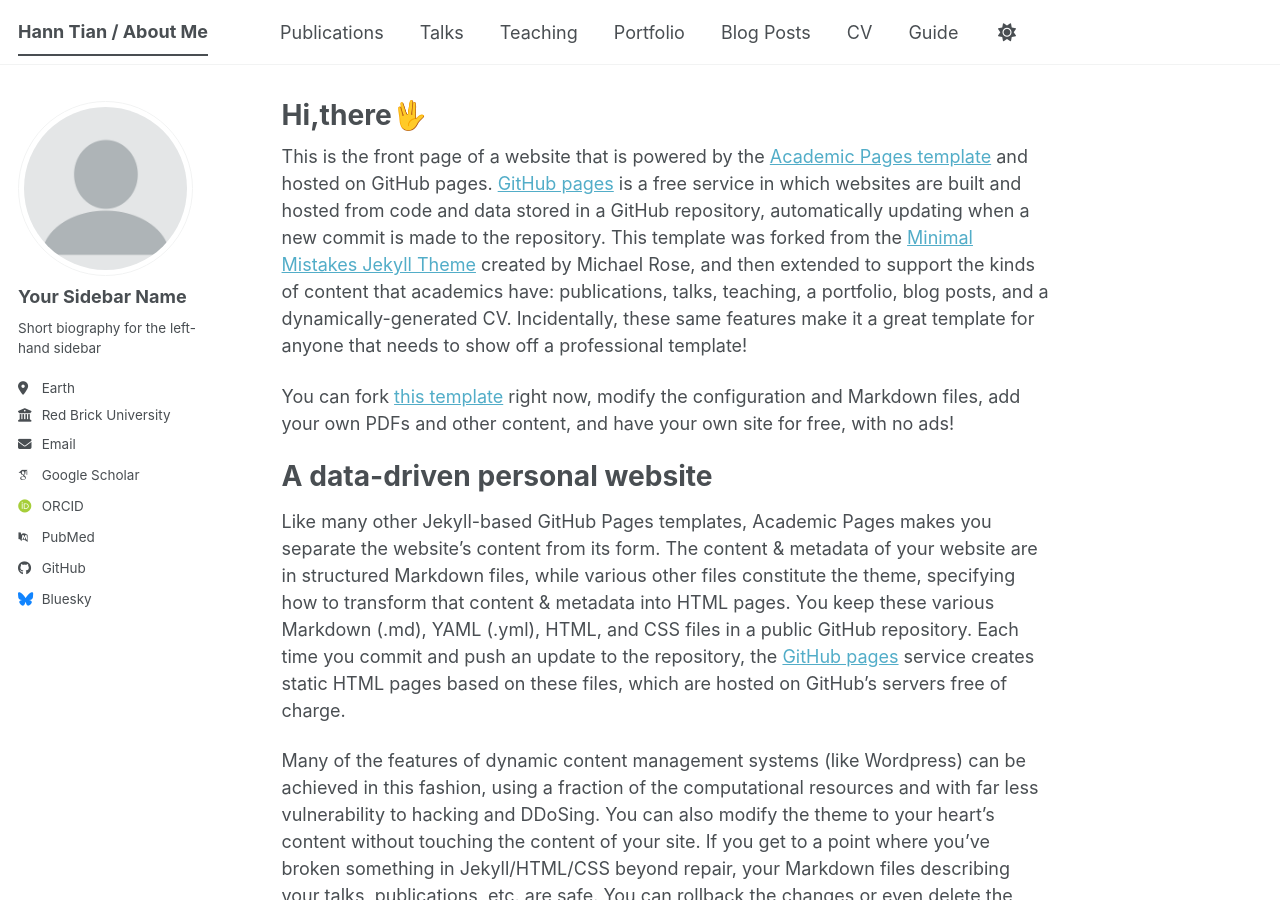
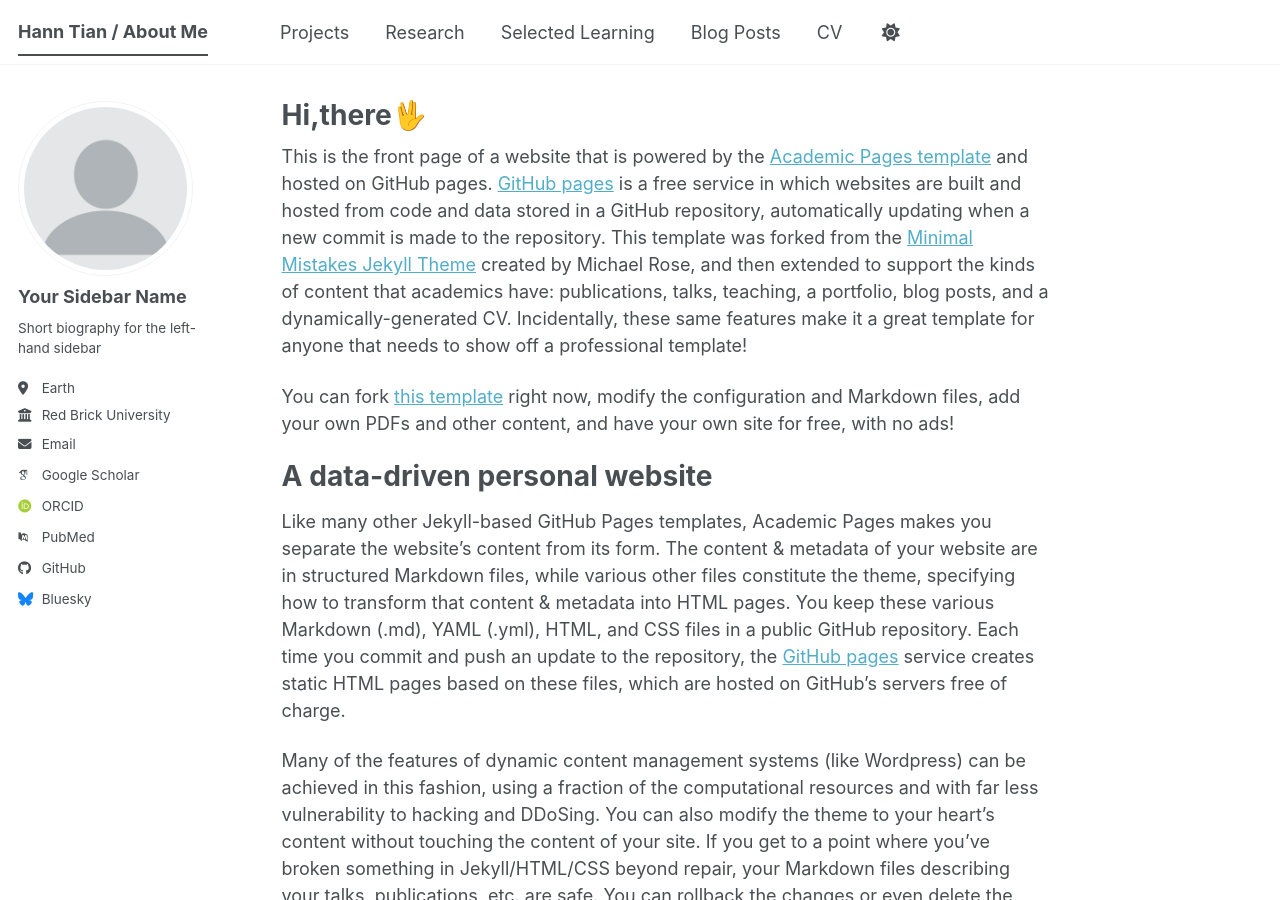
Before and after one commit to hanntian/hanntian.github.io, a Jekyll site: the page built from _pages/about.md, in a window 1280 px wide and 900 px high. Built offline with Jekyll 4.4.1, drawn with Linux system fonts in a browser that asks for light colours; some web fonts are replaced; a script bundle is joined from its source files by our own code; library files that are not in the unit come from our copies.

Commit message:
Update navigation.yml

```diff
--- a/_data/navigation.yml
+++ b/_data/navigation.yml
@@ -8,26 +8,17 @@
 #      Markdown formatted page while the second is generated using JSON.
 
 main:
-  - title: "Publications"
-    url: /publications/
+  - title: "Projects"
+    url: /projects/
 
-  - title: "Talks"
-    url: /talks/
+  - title: "Research"
+    url: /research/
 
-  - title: "Teaching"
-    url: /teaching/
-
-  - title: "Portfolio"
-    url: /portfolio/
+  - title: "Selected Learning"
+    url: /learning/
 
   - title: "Blog Posts"
     url: /year-archive/
 
   - title: "CV"
     url: /cv/
-
-  # - title: "CV"
-  #   url: /cv-json/
-
-  - title: "Guide"
-    url: /markdown/
```
